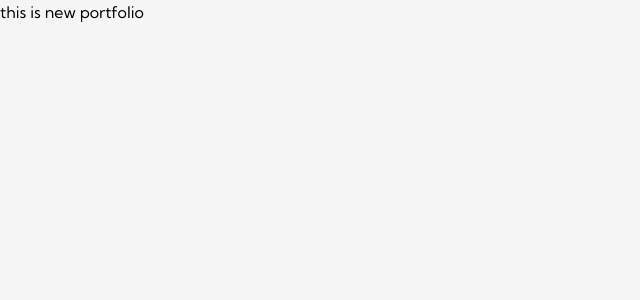
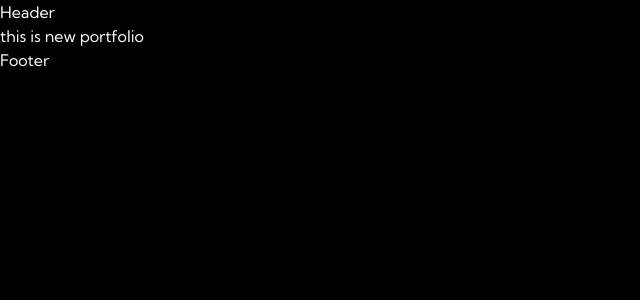
Before and after one commit to SeyfBaskara/Portfolio, a Next.js app: page / in a window 1280 px wide. Shown: the top 300 px of the page, without its empty margins (0-640 px from the left). Built offline with nearby package versions, Linux system fonts and the light colour scheme.

Commit message:
add layout and custom colors to tailwindcss

```diff
--- /dev/null
+++ b/components/Layout/Footer/Footer.tsx
@@ -0,0 +1,11 @@
+import React from 'react'
+
+const Footer: React.FC = () => {
+   return (
+      <div className="text-White">
+         <p>Footer</p>
+      </div>
+   )
+}
+
+export default Footer
--- /dev/null
+++ b/components/Layout/Header/Header.tsx
@@ -0,0 +1,11 @@
+import React from 'react'
+
+const Header = () => {
+   return (
+      <div className="text-White">
+         <p>Header</p>
+      </div>
+   )
+}
+
+export default Header
--- /dev/null
+++ b/components/Layout/index.tsx
@@ -0,0 +1,24 @@
+import React from 'react'
+import Head from 'next/head'
+import Header from './Header/Header'
+import Footer from './Footer/Footer'
+
+const Layout = ({ children, metaData }: any): JSX.Element => {
+   const { title, description, keywords } = metaData
+   return (
+      <>
+         <Head>
+            <meta name="viewport" content="width=device-width, initial-scale=1" />
+            <meta name="description" content={description} />
+            <meta name="keybords" content={keywords} />
+            <title>{title}</title>
+         </Head>
+
+         <Header />
+         <main className="text-White">{children}</main>
+         <Footer />
+      </>
+   )
+}
+
+export default Layout
--- /dev/null
+++ b/pages/_document.tsx
@@ -0,0 +1,15 @@
+import { Html, Head, Main, NextScript } from 'next/document'
+
+export default function Document() {
+   return (
+      <Html>
+         <Head>
+            <link rel="favicon icon" href="/favicon.ico"></link>
+         </Head>
+         <body>
+            <Main />
+            <NextScript />
+         </body>
+      </Html>
+   )
+}
--- a/pages/index.tsx
+++ b/pages/index.tsx
@@ -1,10 +1,12 @@
 import type { NextPage } from 'next'
+import Layout from '../components/Layout'
+import data from '../data/data.json'
 
 const Home: NextPage = () => {
    return (
-      <>
+      <Layout metaData={data.metaData}>
          <p>this is new portfolio</p>
-      </>
+      </Layout>
    )
 }
 
--- a/styles/globals.css
+++ b/styles/globals.css
@@ -24,7 +24,7 @@ body {
    line-height: 1.5;
    -webkit-font-smoothing: antialiased;
    font-family: 'Kumbh Sans', sans-serif;
-   background-color: whitesmoke;
+   background-color: black;
 }
 
 img,
--- a/tailwind.config.js
+++ b/tailwind.config.js
@@ -17,7 +17,11 @@ module.exports = {
       },
       extend: {
          colors: {
-            white: '#FFFFFF',
+            Black: '#151515',
+            Dark_Black: '#242424',
+            White: '#FFFFFF',
+            Grey: '#d9d9d9',
+            Green: '#4EE1A0',
          },
       },
    },
```
